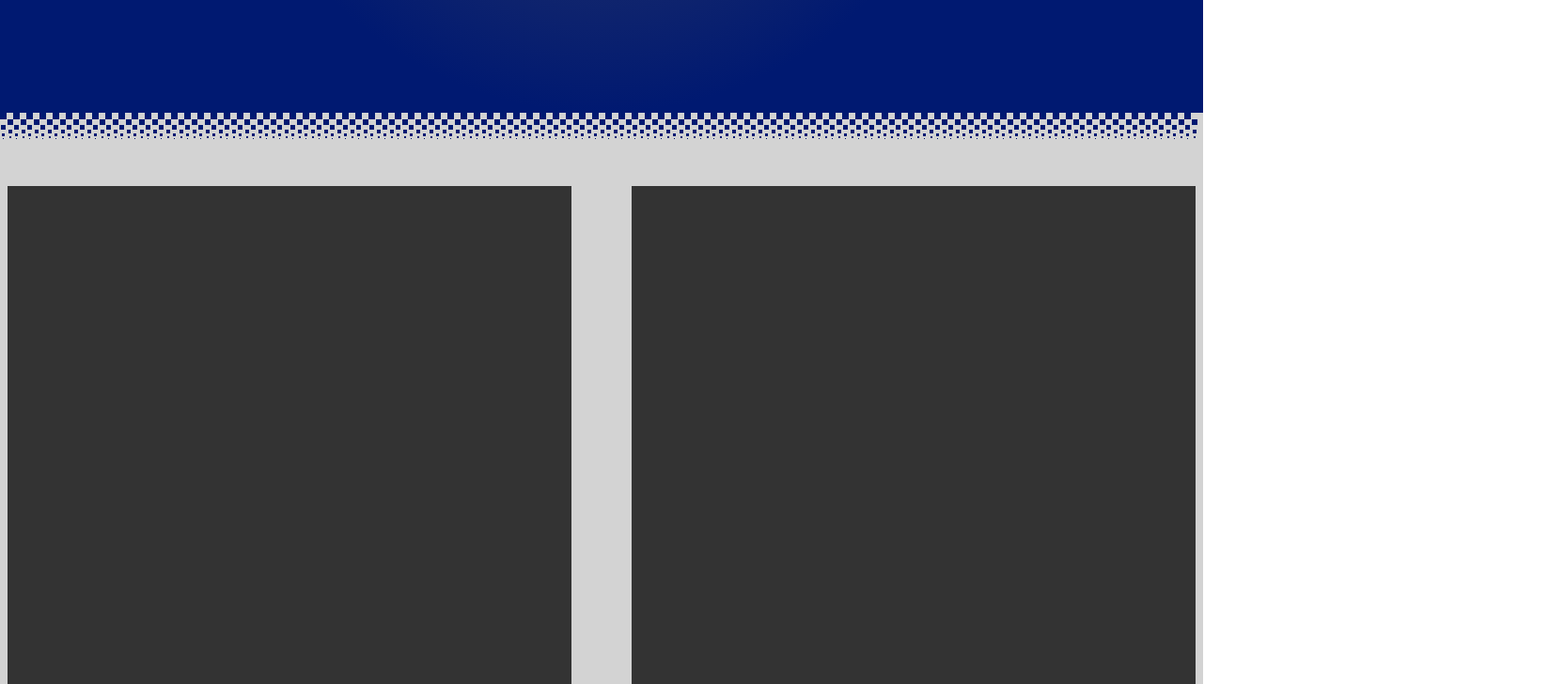
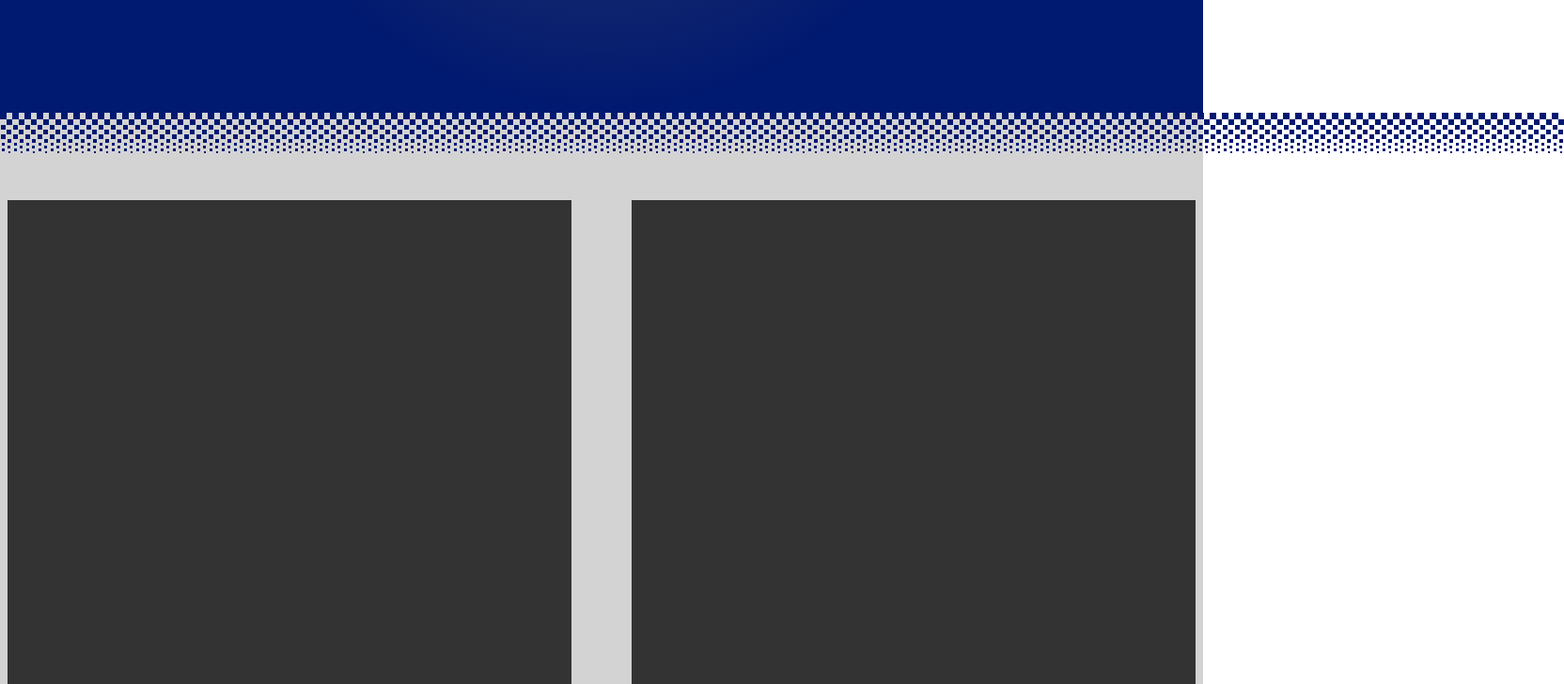
Before and after one commit to iagoslopes/Portifolio, a React (Vite) app in the folder portifolio/: page / in a window 1280 px wide. Shown: the part 680-1408 px from the top of the page at 94% size, 1664 px wide, since content can reach past the window. Built offline with nearby package versions, Linux system fonts and the light colour scheme; a web font is replaced by a local one.

Commit message:
Alterando o valor dos Quadradinhos

```diff
--- a/portifolio/src/Components/Malha/Quadradinhos.jsx
+++ b/portifolio/src/Components/Malha/Quadradinhos.jsx
@@ -3,13 +3,13 @@ import './quadradinhos.css';
 
 const Quadradinhos = () => {
     const [columns, setColumns] = useState([]);
-    const [squareSize, setSquareSize] = useState(7);
+    const [squareSize, setSquareSize] = useState(5);
 
     useEffect(() => {
         const generateColumns = () => {
             const screenWidth = window.innerWidth;
             const numColumns = Math.floor(screenWidth / squareSize);
-            const numRows = 7;
+            const numRows = 10;
 
             const cols = [];
             for (let i = 0; i < numColumns; i++) {
@@ -18,7 +18,7 @@ const Quadradinhos = () => {
                     const isOddRow = j % 2 === 1;
                     const isOddSquare = i % 2 === 1;
 
-                    const sizeMultiplier = (numRows - j) / numRows;
+                    const sizeMultiplier = (numRows * 1.3 - j) / numRows;
 
                     squares.push(
                         <div
@@ -63,13 +63,13 @@ const Quadradinhos = () => {
 
 const QuadradinhosInverse = () => {
     const [columns, setColumns] = useState([]);
-    const [squareSize, setSquareSize] = useState(3);
+    const [squareSize, setSquareSize] = useState(5);
 
     useEffect(() => {
         const generateColumns = () => {
             const screenWidth = window.innerWidth;
             const numColumns = Math.floor(screenWidth / squareSize);
-            const numRows = 11;
+            const numRows = 20;
 
             const cols = [];
             for (let i = 0; i < numColumns; i++) {
@@ -78,14 +78,14 @@ const QuadradinhosInverse = () => {
                     const isOddRow = j % 2 === 1;
                     const isOddSquare = i % 2 === 1;
 
-                    const sizeMultiplier = ((numRows / 4) + j) / numRows; // Agora aumenta de tamanho para baixo
+                    const sizeMultiplier = ((numRows / 3) + j) / numRows; // Agora aumenta de tamanho para baixo
 
                     squares.push(
                         <div
                             key={`${i}-${j}`}
                             className="square"
                             style={{
-                                opacity: (isOddRow && !isOddSquare) || (!isOddRow && isOddSquare) ? 0 : 1,
+                                opacity: (isOddRow && !isOddSquare) || (!isOddRow && isOddSquare) ? 1 : 0,
                                 width: `${squareSize * sizeMultiplier}px`,
                                 height: `${squareSize * sizeMultiplier}px`,
                             }}
```
